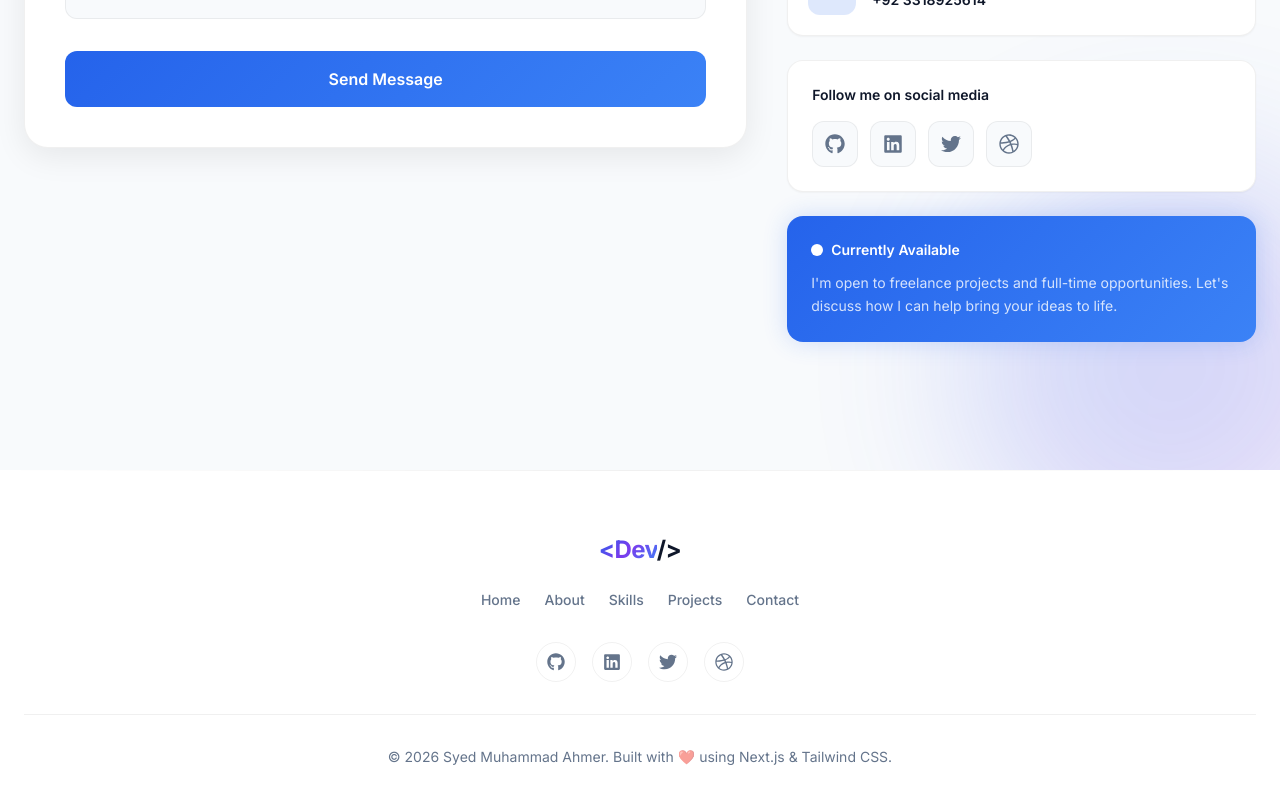
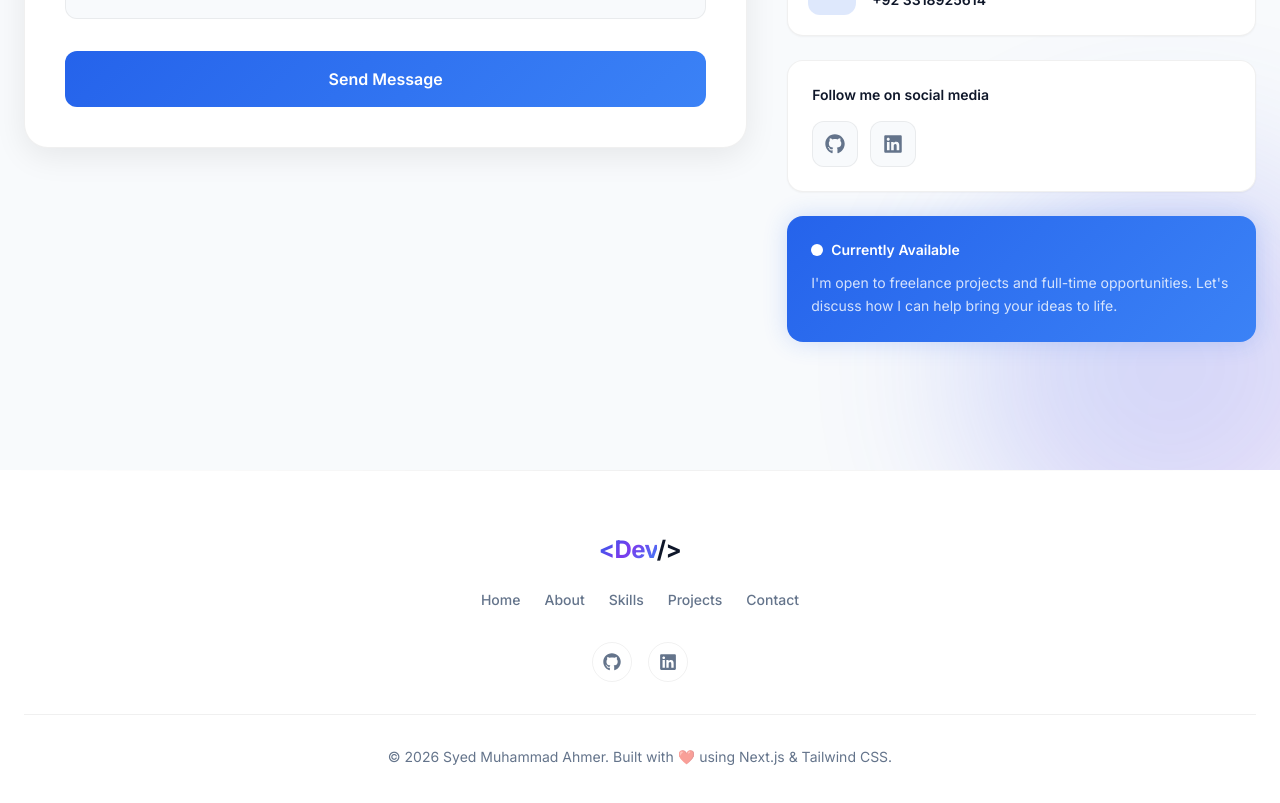
Before and after one commit to SyedAhmer-SE/portfolio, a Next.js app: page / in a window 1280 px wide. Shown: the part 6900-7703 px from the top of the page. Built offline with nearby package versions, Linux system fonts and the light colour scheme.

Commit message:
Update LinkedIn URL and remove Twitter/Dribbble icons

```diff
--- a/src/components/Contact.tsx
+++ b/src/components/Contact.tsx
@@ -13,9 +13,7 @@ const contactInfo = [
 
 const socials = [
   { icon: FaGithub, href: 'https://github.com/SyedAhmer-SE', label: 'GitHub' },
-  { icon: FaLinkedin, href: 'https://linkedin.com/in/ahmerasif', label: 'LinkedIn' },
-  { icon: FaTwitter, href: 'https://twitter.com', label: 'Twitter' },
-  { icon: FaDribbble, href: 'https://dribbble.com', label: 'Dribbble' },
+  { icon: FaLinkedin, href: 'https://linkedin.com/in/SyedAhmer-SE', label: 'LinkedIn' },
 ];
 
 export default function Contact() {
--- a/src/components/Footer.tsx
+++ b/src/components/Footer.tsx
@@ -13,9 +13,7 @@ const footerLinks = [
 
 const socials = [
   { icon: FaGithub, href: 'https://github.com/SyedAhmer-SE', label: 'GitHub' },
-  { icon: FaLinkedin, href: 'https://linkedin.com/in/ahmerasif', label: 'LinkedIn' },
-  { icon: FaTwitter, href: 'https://twitter.com', label: 'Twitter' },
-  { icon: FaDribbble, href: 'https://dribbble.com', label: 'Dribbble' },
+  { icon: FaLinkedin, href: 'https://linkedin.com/in/SyedAhmer-SE', label: 'LinkedIn' },
 ];
 
 export default function Footer() {
--- a/src/components/Hero.tsx
+++ b/src/components/Hero.tsx
@@ -132,7 +132,7 @@ export default function Hero() {
           >
             {[
               { icon: FaGithub, href: 'https://github.com/SyedAhmer-SE', label: 'GitHub' },
-              { icon: FaLinkedin, href: 'https://linkedin.com/in/ahmerasif', label: 'LinkedIn' },
+              { icon: FaLinkedin, href: 'https://linkedin.com/in/SyedAhmer-SE', label: 'LinkedIn' },
               { icon: HiMail, href: 'mailto:ahmerasif200@gmail.com', label: 'Email' },
             ].map((social) => (
               <motion.a
```
